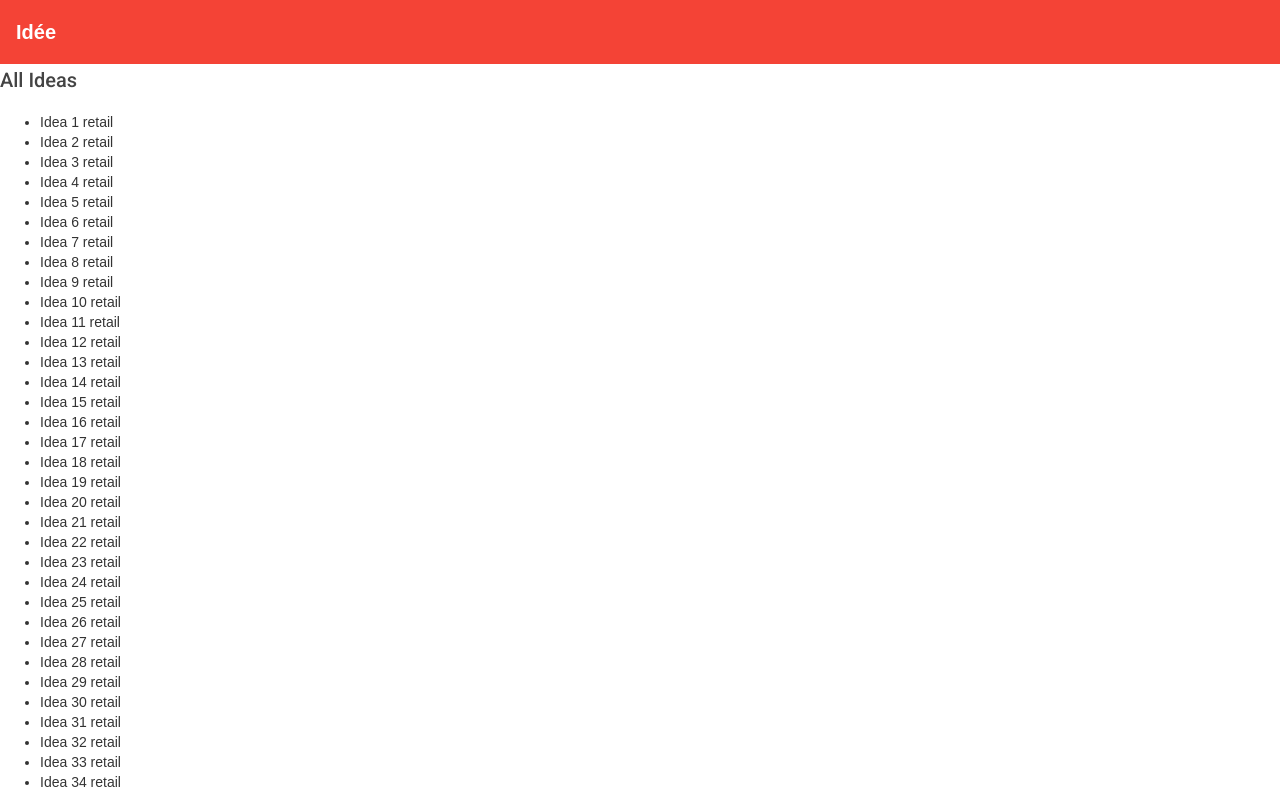
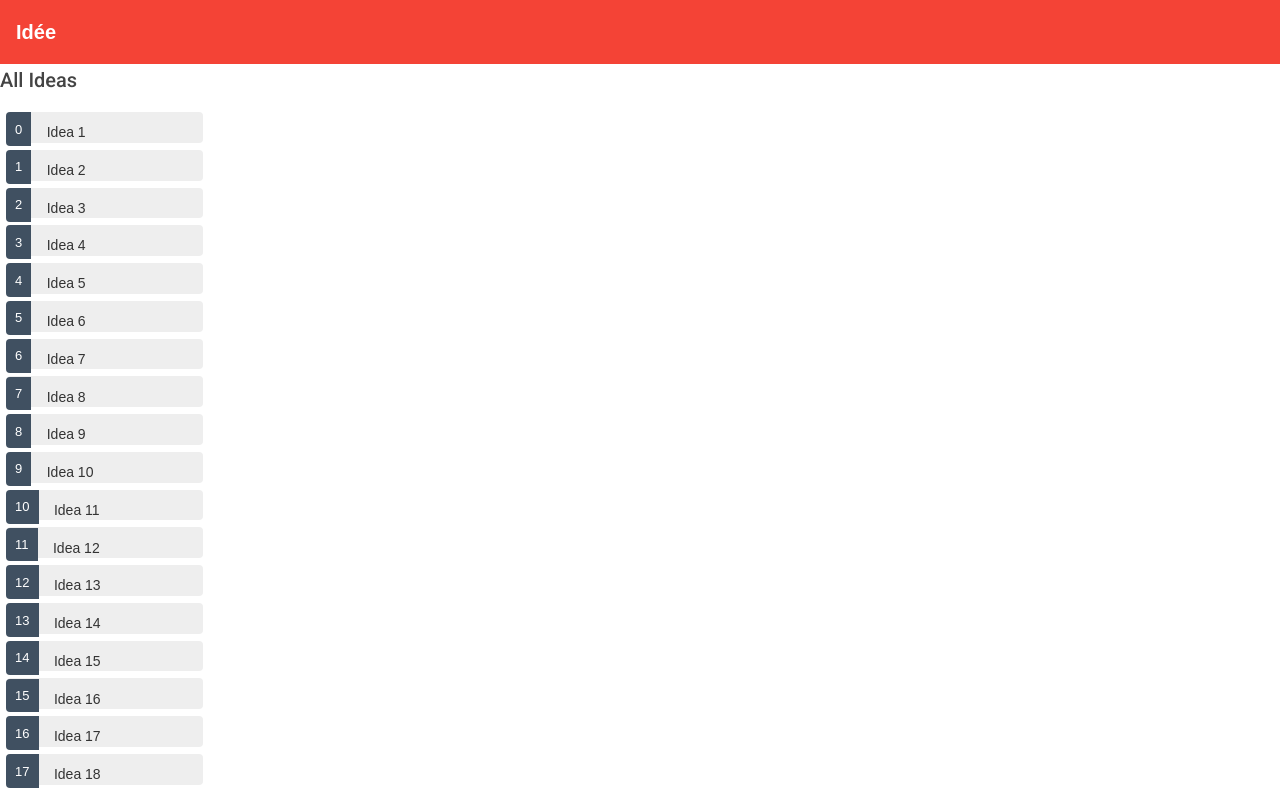
Before and after one commit to mchowdhury2/SOARApp, an Angular app: page /search in a window 1280 px wide. Shown: the top 790 px of the page. Built offline with nearby package versions, Linux system fonts and the light colour scheme; what @Angular/forms would draw is missing.

Commit message:
now actually fixed

```diff
--- a/src/app/search/search.component.css
+++ b/src/app/search/search.component.css
@@ -0,0 +1,43 @@
+.ideas {
+    margin: 0 0 2em 0;
+    list-style-type: none;
+    padding: 0;
+    width: 15em;
+  }
+  .ideas li {
+    cursor: pointer;
+    position: relative;
+    left: 0;
+    background-color: #EEE;
+    margin: .5em;
+    padding: .3em 0;
+    height: 1.6em;
+    border-radius: 4px;
+  }
+  .ideas li:hover {
+    color: #607D8B;
+    background-color: #DDD;
+    left: .1em;
+  }
+  .ideas li.selected {
+    background-color: #CFD8DC;
+    color: white;
+  }
+  .ideas li.selected:hover {
+    background-color: #BBD8DC;
+    color: white;
+  }
+  .ideas .badge {
+    display: inline-block;
+    font-size: small;
+    color: white;
+    padding: 0.8em 0.7em 0 0.7em;
+    background-color:#405061;
+    line-height: 1em;
+    position: relative;
+    left: -1px;
+    top: -4px;
+    height: 1.8em;
+    margin-right: .8em;
+    border-radius: 4px 0 0 4px;
+  }
--- a/src/app/search/search.component.html
+++ b/src/app/search/search.component.html
@@ -2,9 +2,20 @@
 
 
 <ul class="ideas">
-  <li *ngFor="let idea of ideas" (click)="onSelect(idea)">
-    <span class="badge">{{idea.title}}</span> {{idea.tags}}
+  <li *ngFor="let idea of ideas"
+  [class.selected]="idea === selectedIdea"
+  (click)="onSelect(idea)">
+    <span class="badge">{{idea.id}}</span> {{idea.title}}
   </li>
 </ul>
 
-<app-idea-detail [idea]="selectedIdea"></app-idea-detail>
+<div *ngIf="selectedIdea">
+    <h2>{{selectedIdea.title | uppercase}} Details</h2>
+    <span>Author: </span>{{selectedIdea.author}}
+    <div><span>Tags: </span>{{selectedIdea.tags}}</div>
+    <div><span>description: </span>{{selectedIdea.desc}}</div>
+    <div><span>Link: </span>{{selectedIdea.link}}</div>
+    <div>
+    </div>
+
+  </div>
```
